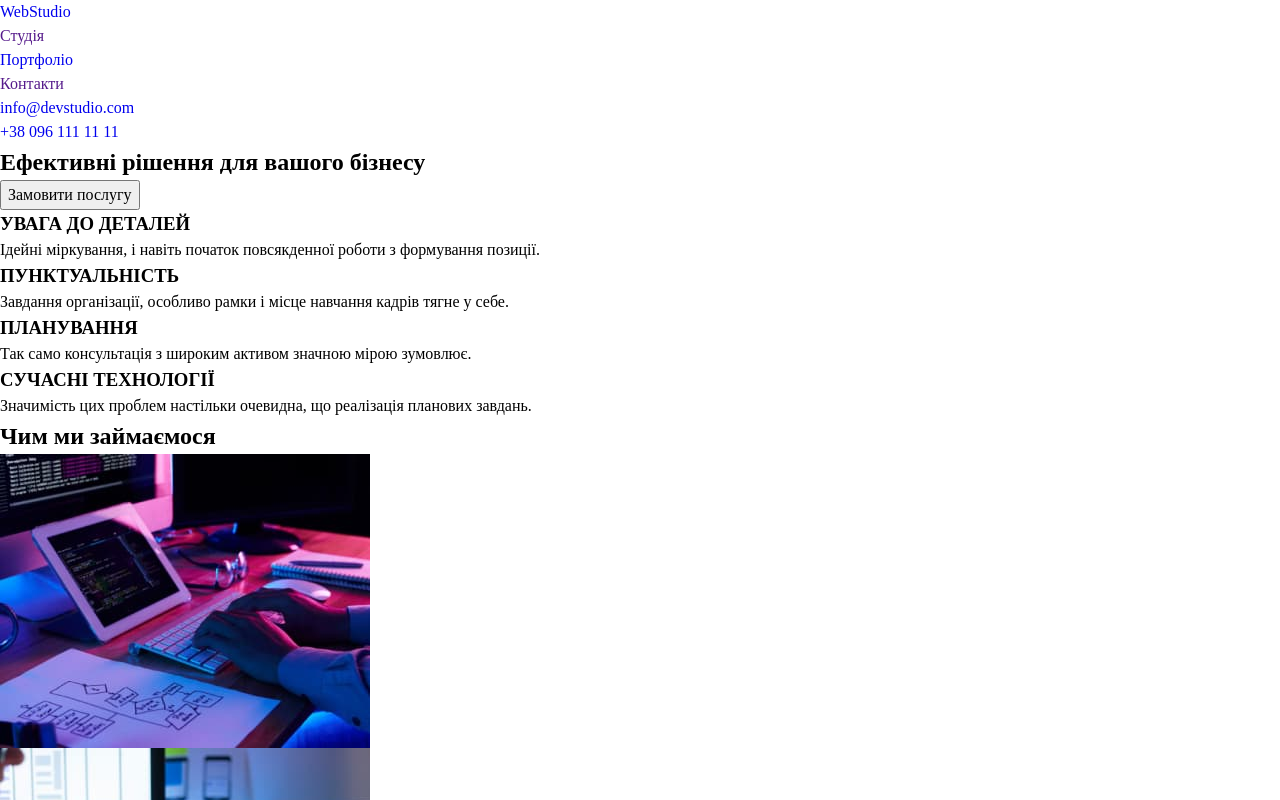
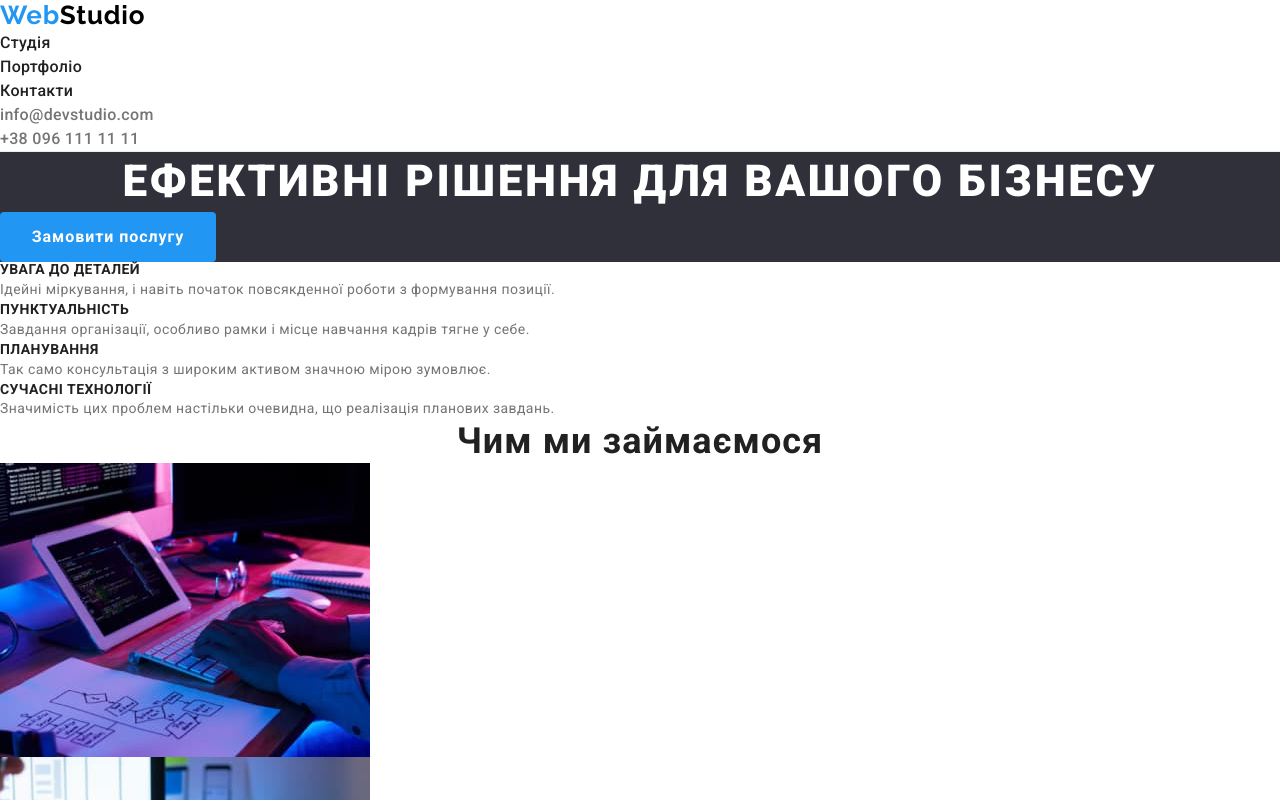
Before and after one commit to YevheniiKravchukUA/goit-markup-hw-02, a plain HTML site: page index.html in a window 1280 px wide. Shown: the top 800 px of the page. Drawn offline with Linux system fonts and the light colour scheme.

Commit message:
add styles to index html

```diff
--- a/css/components/footer.css
+++ b/css/components/footer.css
@@ -0,0 +1,21 @@
+.footer {
+  background-color: var(--dark-background);
+}
+
+.footer > .logo {
+  color: var(--white-color);
+}
+
+.address__item-link {
+  font-style: normal;
+  font-weight: var(--primary-weight);
+  font-size: var(--primary-size);
+  line-height: 1.71;
+  letter-spacing: 0.03em;
+
+  color: rgba(255, 255, 255, 0.6);
+}
+
+.address__list:first-child {
+  color: var(--white-color);
+}
--- a/css/components/header.css
+++ b/css/components/header.css
@@ -0,0 +1,45 @@
+.header {
+  border-bottom: 1px solid #ececec;
+}
+
+.logo {
+  font-family: var(--second-font-family);
+  font-weight: 700;
+  font-size: 26px;
+  line-height: 1.17;
+  letter-spacing: 0.03em;
+
+  color: #000;
+}
+
+.logo__item {
+  color: var(--active-color);
+}
+
+.nav__item-link {
+  font-weight: var(--medium-weight);
+  font-size: var(--primaty-size);
+  line-height: 1.14;
+  letter-spacing: 0.02em;
+
+  color: var(--main-color);
+}
+
+.nav__item-link:hover,
+.nav__item-link:focus {
+  color: var(--active-color);
+}
+
+.address-list__link {
+  font-weight: var(--medium-weight);
+  font-size: var(--primaty-size);
+  line-height: 1.14;
+  letter-spacing: 0.02em;
+
+  color: var(--second-color);
+}
+
+.address-list__link:hover,
+.address-list__link:focus {
+  color: var(--active-color);
+}
--- a/css/components/index.css
+++ b/css/components/index.css
@@ -0,0 +1,86 @@
+body {
+  font-family: var(--main-font-family);
+
+  color: var(--main-color);
+}
+
+.hero {
+  background-color: var(--dark-background);
+}
+
+.hero__title {
+  font-weight: var(--ultra-weight);
+  font-size: 44px;
+  line-height: 1.36;
+  letter-spacing: 0.06em;
+
+  text-align: center;
+  text-transform: uppercase;
+
+  color: var(--white-color);
+}
+
+.hero__button {
+  height: 50px;
+  width: 216px;
+
+  font-family: 'Roboto';
+  font-weight: var(--title-weight);
+  font-size: var(--medium-size);
+  line-height: 1.87;
+  letter-spacing: 0.06em;
+
+  border: none;
+  border-radius: 4px;
+
+  color: var(--white-color);
+  background-color: var(--active-color);
+}
+
+.hero__button:hover,
+.hero__button:focus {
+  cursor: pointer;
+}
+
+.summary__item-title {
+  font-weight: var(--title-weight);
+  font-size: var(--primary-size);
+  line-height: 1.14;
+  letter-spacing: 0.03em;
+  text-transform: uppercase;
+}
+
+.summary__item-text {
+  font-size: var(--primary-size);
+  line-height: 1.71;
+  letter-spacing: 0.03em;
+
+  color: var(--second-color);
+}
+
+.section-title {
+  font-weight: var(--title-weight);
+  font-size: var(--big-size);
+  line-height: 1.16;
+  text-align: center;
+  letter-spacing: 0.03em;
+}
+
+.team__item-title {
+  font-weight: var(--medium-weight);
+  font-size: var(--medium-size);
+  line-height: 1.19;
+
+  text-align: center;
+}
+
+.team__item-text {
+  font-weight: var(--primary-weight);
+  font-size: var(--medium-size);
+  line-height: 1.19;
+  letter-spacing: 0.03em;
+
+  text-align: center;
+
+  color: var(--second-color);
+}
--- a/css/variables.css
+++ b/css/variables.css
@@ -1,11 +1,11 @@
 :root {
-    --main-font-family: "Raleway", sens-serif;
-    --second-font-family: "Roboto", sens-serif;
+  --second-font-family: 'Raleway', sens-serif;
+  --main-font-family: 'Roboto', sens-serif;
 
   --primary-weight: 400;
   --medium-weight: 500;
-    --title-weight:700;
-    --ultra-weight:900;
+  --title-weight: 700;
+  --ultra-weight: 900;
 
   --primary-size: 14px;
   --medium-size: 16px;
@@ -14,6 +14,10 @@
 
   --main-color: #212121;
   --second-color: #757575;
-    --active-color: #2196F3;
+  --active-color: #2196f3;
+  --white-color: #ffffff;
+  --black-color: #000000;
 
+  --dark-background: #2f303a;
+  --light-background: #f5f4fa;
 }
--- a/index.html
+++ b/index.html
@@ -4,6 +4,12 @@
     <meta charset="UTF-8" />
     <meta http-equiv="X-UA-Compatible" content="IE=edge" />
     <meta name="viewport" content="width=device-width, initial-scale=1.0" />
+    <link rel="preconnect" href="https://fonts.googleapis.com" />
+    <link rel="preconnect" href="https://fonts.gstatic.com" crossorigin />
+    <link
+      href="https://fonts.googleapis.com/css2?family=Raleway:wght@700&family=Roboto:wght@400;500;700;900&display=swap"
+      rel="stylesheet"
+    />
     <link rel="stylesheet" href="./css/styles.css" />
     <title>WebStudio</title>
   </head>
@@ -25,13 +31,14 @@
       </nav>
       <ul class="header__address-list">
         <li class="address-list__item">
-          <a href="mailto:info@devstudio.com" class="address-list__mail">info@devstudio.com</a>
+          <a href="mailto:info@devstudio.com" class="address-list__link">info@devstudio.com</a>
         </li>
         <li class="address-list__item">
-          <a href="tel:+380961111111" class="address-list__tel">+38 096 111 11 11</a>
+          <a href="tel:+380961111111" class="address-list__link">+38 096 111 11 11</a>
         </li>
       </ul>
     </header>
+
     <main class="main">
       <section class="hero">
         <h1 class="hero__title">Ефективні рішення для вашого бізнесу</h1>
@@ -67,7 +74,7 @@
         </ul>
       </section>
       <section class="works">
-        <h2 class="works-title">Чим ми займаємося</h2>
+        <h2 class="works__title section-title">Чим ми займаємося</h2>
         <ul class="works__list">
           <li class="works__item">
             <img
@@ -96,7 +103,7 @@
         </ul>
       </section>
       <section class="team">
-        <h2 class="team__title">Наша команда</h2>
+        <h2 class="team__title section-title">Наша команда</h2>
         <ul class="team__list">
           <li class="team__item">
             <img
@@ -141,6 +148,7 @@
         </ul>
       </section>
     </main>
+
     <footer class="footer">
       <a href="./" class="logo"><span class="logo__item">Web</span>Studio</a>
       <address class="address">
```
Also changed, not shown: components/portfolio.html (+6 -0 lines). Lines whose indentation alone changed are shown as unchanged.
